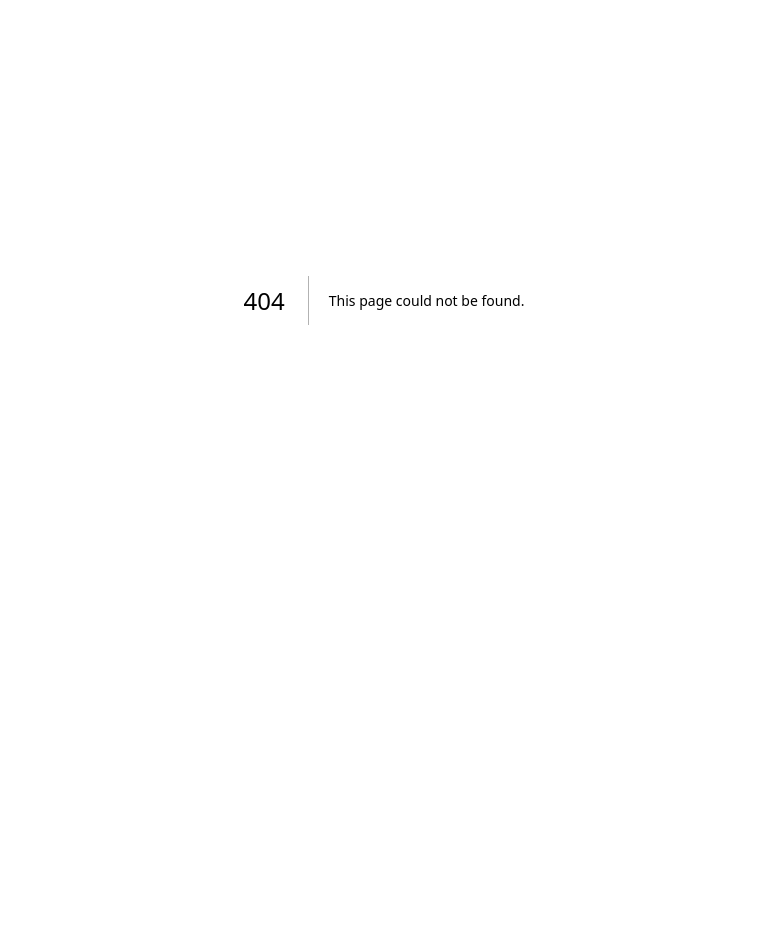
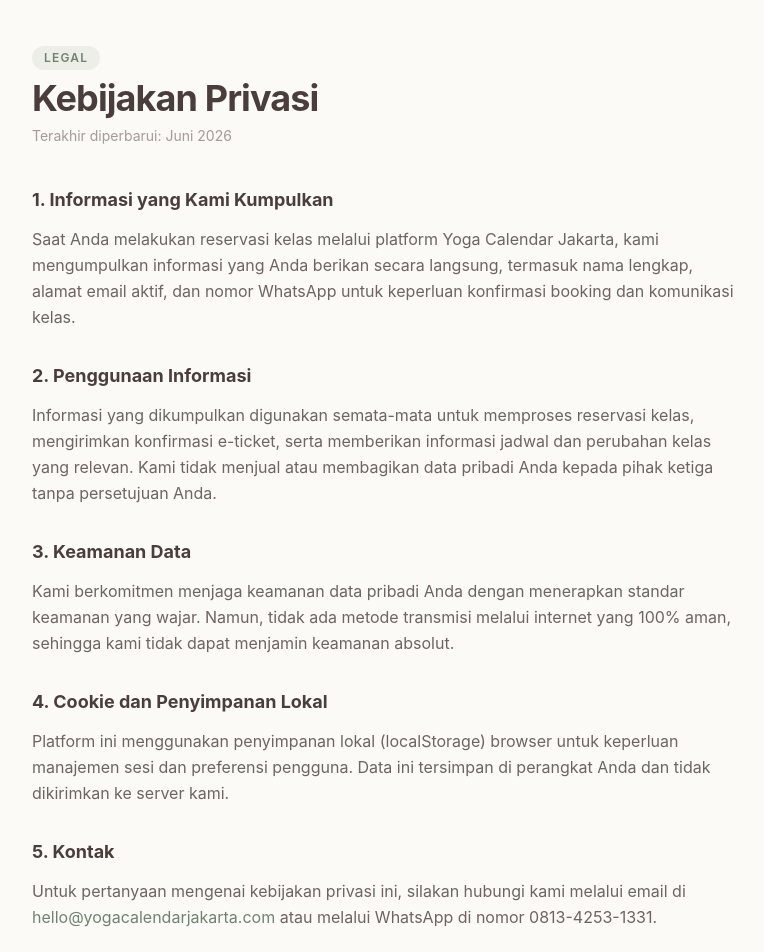
Before and after one commit to ghootech-sketch/yoga-calendar-jakarta, a Next.js app: page /privacy in a window 1280 px wide. Before the commit this address had no page. Shown: the part 100-1052 px from the top of the page, without its empty margins (256-1020 px from the left). Before the commit the page ends 800 px from the top, so only its background shows below. Built offline with nearby package versions, Linux system fonts and the light colour scheme.

Commit message:
feat: add privacy policy page

```diff
--- /dev/null
+++ b/app/privacy/page.tsx
@@ -0,0 +1,60 @@
+import type { Metadata } from 'next';
+import Link from 'next/link';
+import { Header } from '@/components/Header';
+import { Footer } from '@/components/Footer';
+
+export const metadata: Metadata = {
+  title: 'Kebijakan Privasi | Yoga Calendar Jakarta',
+  description: 'Kebijakan privasi Yoga Calendar Jakarta mengenai pengumpulan dan penggunaan data pengguna.',
+};
+
+export default function PrivacyPage() {
+  return (
+    <div className="min-h-screen flex flex-col bg-brand-cream text-brand-charcoal">
+      <Header />
+      <main className="flex-1 max-w-3xl mx-auto px-4 sm:px-6 lg:px-8 pt-36 pb-24">
+        <div className="space-y-2 mb-10">
+          <span className="inline-block px-3 py-1 text-xs font-semibold tracking-widest uppercase text-brand-sage bg-brand-sage/10 rounded-full">
+            Legal
+          </span>
+          <h1 className="font-sans font-bold text-3xl sm:text-4xl text-brand-brown tracking-tight">
+            Kebijakan Privasi
+          </h1>
+          <p className="text-sm text-brand-brown/50">Terakhir diperbarui: Juni 2026</p>
+        </div>
+
+        <div className="prose prose-sm max-w-none space-y-8 text-brand-brown/80 leading-relaxed">
+          <section className="space-y-3">
+            <h2 className="font-bold text-lg text-brand-brown">1. Informasi yang Kami Kumpulkan</h2>
+            <p>Saat Anda melakukan reservasi kelas melalui platform Yoga Calendar Jakarta, kami mengumpulkan informasi yang Anda berikan secara langsung, termasuk nama lengkap, alamat email aktif, dan nomor WhatsApp untuk keperluan konfirmasi booking dan komunikasi kelas.</p>
+          </section>
+
+          <section className="space-y-3">
+            <h2 className="font-bold text-lg text-brand-brown">2. Penggunaan Informasi</h2>
+            <p>Informasi yang dikumpulkan digunakan semata-mata untuk memproses reservasi kelas, mengirimkan konfirmasi e-ticket, serta memberikan informasi jadwal dan perubahan kelas yang relevan. Kami tidak menjual atau membagikan data pribadi Anda kepada pihak ketiga tanpa persetujuan Anda.</p>
+          </section>
+
+          <section className="space-y-3">
+            <h2 className="font-bold text-lg text-brand-brown">3. Keamanan Data</h2>
+            <p>Kami berkomitmen menjaga keamanan data pribadi Anda dengan menerapkan standar keamanan yang wajar. Namun, tidak ada metode transmisi melalui internet yang 100% aman, sehingga kami tidak dapat menjamin keamanan absolut.</p>
+          </section>
+
+          <section className="space-y-3">
+            <h2 className="font-bold text-lg text-brand-brown">4. Cookie dan Penyimpanan Lokal</h2>
+            <p>Platform ini menggunakan penyimpanan lokal (localStorage) browser untuk keperluan manajemen sesi dan preferensi pengguna. Data ini tersimpan di perangkat Anda dan tidak dikirimkan ke server kami.</p>
+          </section>
+
+          <section className="space-y-3">
+            <h2 className="font-bold text-lg text-brand-brown">5. Kontak</h2>
+            <p>Untuk pertanyaan mengenai kebijakan privasi ini, silakan hubungi kami melalui email di <a href="mailto:hello@yogacalendarjakarta.com" className="text-brand-sage hover:underline">hello@yogacalendarjakarta.com</a> atau melalui WhatsApp di nomor 0813-4253-1331.</p>
+          </section>
+        </div>
+
+        <div className="mt-12 pt-8 border-t border-brand-beige">
+          <Link href="/" className="text-sm text-brand-sage hover:underline">&larr; Kembali ke Beranda</Link>
+        </div>
+      </main>
+      <Footer />
+    </div>
+  );
+}
```
